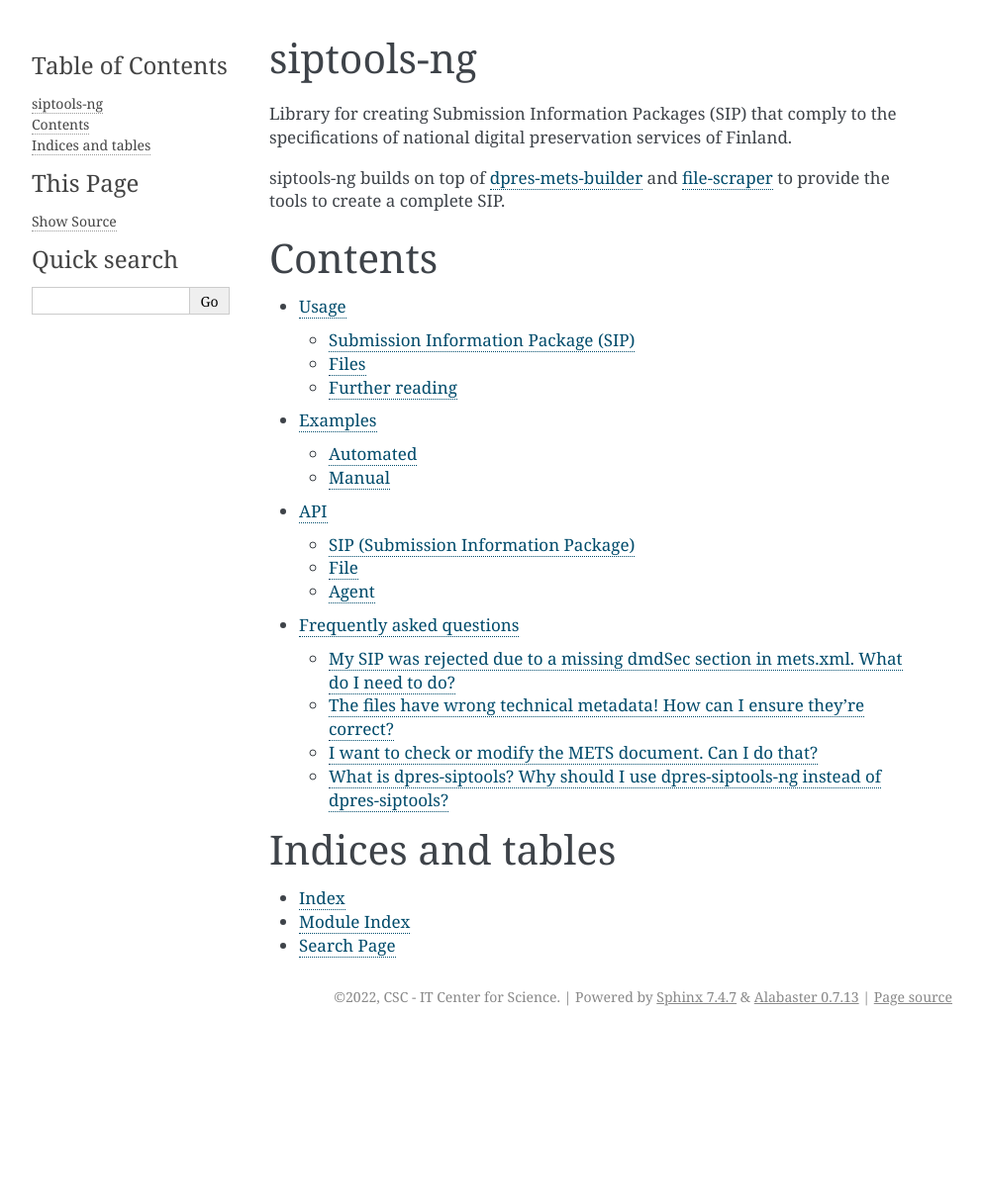
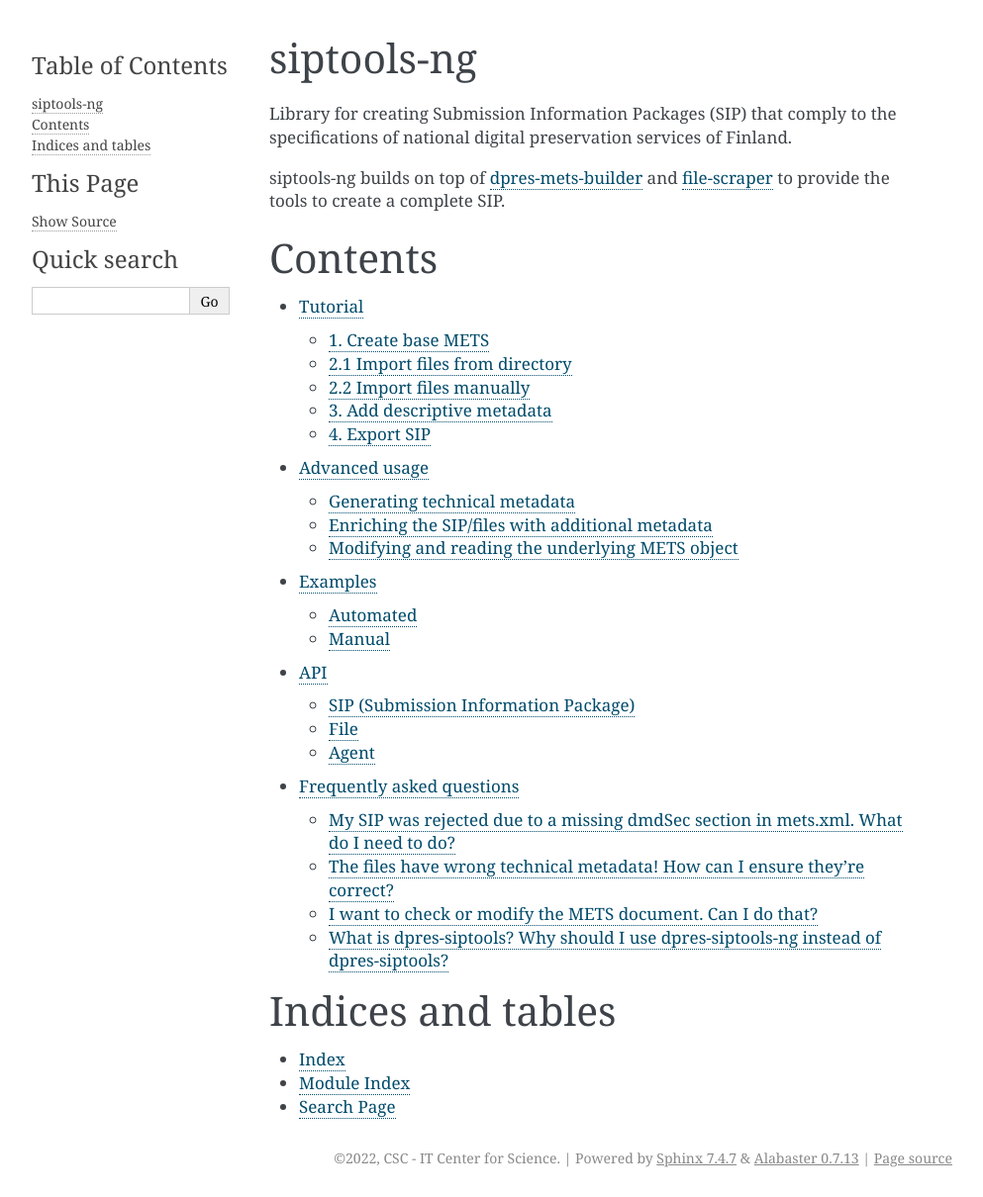
Before and after one commit to Digital-Preservation-Finland/dpres-siptools-ng, a Sphinx documentation site: the page built from doc/source/index.rst, in a window 1280 px wide. Shown: the whole page at 99% size, without its empty margins (148-1141 px from the left). Built offline with Sphinx 7.4.7, drawn with Linux system fonts in a browser that asks for light colours; before the commit the page ends 1047 px from its top, so only the background shows below that; some of the changed lines change nothing that is shown.

Commit message:
TPASPKT-1394 Split docs into "Tutorial" and "Advanced usage"
Split the documentation's introduction section into two sections.
"Tutorial" showcases the bare minimum to get a working SIP out the door,
while "Advanced usage" showcases additional usage patterns that can be
used to produce a better SIP.

```diff
--- /dev/null
+++ b/doc/source/advanced.rst
@@ -0,0 +1,120 @@
+.. _advanced:
+
+Advanced usage
+==============
+
+.. _generating_technical_metadata:
+
+Generating technical metadata
+-----------------------------
+
+:meth:`siptools_ng.file.File.generate_technical_metadata` accepts many optional
+parameters to ensure correct technical metadata is entered for the file.
+
+siptools-ng might sometimes generate wrong technical metadata due to missing
+context; for example, if we know ahead of time that a file we're importing is a
+CSV file and want to ensure it's not detected as a plain text file, we can
+ensure this using:
+
+.. code-block:: python
+
+    file.generate_technical_metadata(
+        file_format="text/csv", csv_has_header=True
+    )
+
+.. note::
+
+   The generated technical metadata is provided by file-scraper_, which is
+   a command-line tool that can also be used outside siptools-ng.
+
+Enriching the SIP/files with additional metadata
+------------------------------------------------
+
+Both :class:`siptools_ng.sip.SIP` and :class:`siptools_ng.file.File` accept
+metadata using the `add_metadata` method. This includes all metadata classes
+available in dpres-mets-builder under :mod:`mets_builder.metadata`.
+
+For example, we might know that one of the files was uploaded into collection
+management system *ArchiveStar*. We can add an event for this:
+
+.. code-block:: python
+
+    from mets_builder.metadata import DigitalProvenanceEventMetadata, DigitalProvenanceAgentMetadata
+    from mets_builder.mets import AgentRole
+
+    file = File(...)
+
+    event = DigitalProvenanceEventMetadata(
+        event_type="creation",
+        datetime="2024-01-01",
+        outcome="success",
+        detail=(
+            "The file was uploaded into the collection management system ArchiveStar"
+        )
+    )
+    agent = DigitalProvenanceAgentMetadata(
+        name="ArchiveStar",
+        agent_type="software",
+        version="1.2.0"
+    )
+    event.link_agent_metadata(agent, agent_role="executing program")
+
+    # Add the event into the file. Agent does not need to be added specifically,
+    # as it was linked to the event.
+    file.add_metadata([event])
+
+Modifying and reading the underlying METS object
+------------------------------------------------
+
+In the previous sections, siptools-ng has taken care of adding the requested
+entries into the underlying METS object.
+
+However, if siptools-ng does not provide the necessary interface for adding
+certain entries into the METS (eg. custom structural maps), you can access the
+METS and add them manually. The :class:`mets_builder.mets.METS` is available
+via `SIP.mets`.
+
+For example, to add a structural map, you can do the following:
+
+.. code-block:: python
+
+    from mets_builder import StructuralMapDiv, StructuralMap
+
+    file1 = File(...)
+    file2 = File(...)
+
+    root_div = StructuralMapDiv(
+        "custom_div",
+        digital_objects=[
+            file1.digital_object,
+            file2.digital_object
+        ],
+    )
+
+    # Add the custom div to a structural map
+    structural_map = StructuralMap(root_div=root_div)
+
+    # Add the custom structural map to METS and generate file references
+    mets.add_structural_maps([structural_map])
+
+.. warning::
+
+   Avoid adding or removing files after you have created the `SIP` instance,
+   as this can cause the state between siptools-ng and mets-builder to diverge.
+
+You can also print the in-progress METS document or write it to a file:
+
+.. code-block:: python
+
+    sip = SIP.from_directory(...)
+
+    # Print the METS as a string
+    print(sip.mets.to_xml())
+
+    # Write the METS to a file
+    sip.mets.write("/home/alice/mets.xml")
+
+For more information on the available METS classes, see `dpres-mets-builder documentation <https://digital-preservation-finland.github.io/dpres-mets-builder/>`_.
+
+.. _dpres-mets-builder: https://github.com/Digital-Preservation-Finland/dpres-mets-builder
+.. _file-scraper: https://github.com/Digital-Preservation-Finland/file-scraper
--- a/doc/source/index.rst
+++ b/doc/source/index.rst
@@ -16,7 +16,8 @@
 .. toctree::
    :maxdepth: 2
 
-   usage
+   tutorial
+   advanced
    examples
    api
    faq
--- /dev/null
+++ b/doc/source/tutorial.rst
@@ -0,0 +1,164 @@
+Tutorial
+========
+
+The final result ready for submission into the Digital Preservation Service is
+the *Submission Information Package* (SIP). The SIP consists of a
+*Metadata Encoding and Transmission Standard* (METS)
+document, a digital signature and file(s).
+
+The following must be provided to construct a valid minimal SIP:
+
+  * base METS information (METS profile, contract identifier and creator)
+  * files (automatically imported from directory or manually by hand)
+  * descriptive metadata (added anywhere in the SIP)
+
+Rest of the required information is automatically generated by siptools-ng.
+
+1. Create base METS
+^^^^^^^^^^^^^^^^^^^
+
+The METS object contains various metadata about the SIP and its contents. It is
+mostly populated by siptools-ng, though you need to provide some basic
+information first:
+
+.. code-block:: python
+
+    from mets_builder import METS, MetsProfile
+
+    mets = METS(
+        mets_profile=MetsProfile.RESEARCH_DATA,
+        contract_id="urn:uuid:abcd1234-abcd-1234-5678-abcd1234abcd",
+        creator_name="Sigmund Sipenthusiast",
+        creator_type="INDIVIDUAL"
+    )
+
+Once the SIP object is created, the METS object will be available via the
+`SIP.mets` property.
+
+.. note::
+
+   The METS specification is explained in more detail in the `DPRES metadata requirements <https://dpres.fi/en/specifications/metadata>`_.
+
+   In many cases, siptools-ng uses dpres-mets-builder_ to automatically
+   generate metadata without requiring user action.
+
+2.1 Import files from directory
+^^^^^^^^^^^^^^^^^^^^^^^^^^^^^^^
+
+The fastest and easiest way to create a SIP object is to automatically import a
+directory from the local filesystem using the
+:meth:`siptools_ng.sip.SIP.from_directory` factory method:
+
+.. code-block:: python
+
+    from siptools_ng.sip import SIP
+
+    sip = SIP.from_directory(mets=mets, path="/path/to/local/directory")
+
+2.2 Import files manually
+^^^^^^^^^^^^^^^^^^^^^^^^^
+
+Files can also be imported manually and then added into a SIP object using
+:meth:`siptools_ng.sip.SIP.from_files`:
+
+.. code-block:: python
+
+    from siptools_ng.file import File
+
+    files = [
+        File(
+            path="/home/sigmund/Videos/source-files/video.mkv",
+            digital_object_path="media/video.mkv"
+        ),
+        File(
+            path="/home/sigmund/Documents/pdf-a/document.pdf",
+            digital_object_path="documents/document.pdf"
+        )
+    ]
+
+    sip = SIP.from_files(mets=mets, files=files)
+
+
+The generated technical metadata for individual files can be fine-tuned by
+running :meth:`siptools_ng.file.File.generate_technical_metadata` manually with
+existing known technical metadata.
+
+.. warning::
+
+   Do not add or modify File instances after you have created the SIP instance.
+
+.. _add_descriptive_metadata:
+
+3. Add descriptive metadata
+^^^^^^^^^^^^^^^^^^^^^^^^^^^
+
+At least one piece of descriptive XML metadata needs to be added into the SIP.
+This metadata can concern a file or the package as a whole; the only
+requirement is that at least one piece of descriptive metadata is provided
+somewhere.
+
+.. note::
+
+   The National Digital Preservation schema catalog contains a variety of different
+   metadata document schemas that are accepted by the Digital Preservation Service.
+
+   You can look them up in the `DPRES national specifications <https://digitalpreservation.fi/en/specifications/metadata>`_.
+
+The metadata XML document can be automatically imported using `ImportedMetadata`, which will
+automatically detect the XML schema.
+
+.. code-block:: python
+
+    from mets_builder.metadata import (
+        ImportedMetadata, MetadataType, MetadataFormat
+    )
+
+    # Import metadata automatically from an external file...
+    dmd_md = ImportedMetadata.from_path("/path/to/descriptive_metadata.xml")
+
+    # ...or enter metadata schema information manually
+    dmd_md = ImportedMetadata(
+        metadata_type=MetadataType.DESCRIPTIVE,
+        metadata_format=MetadataFormat.DC,
+        format_version="2008",
+        data_path="/path/to/descriptive_metadata.xml"
+    )
+
+You can add the descriptive metadata to either a file or the SIP:
+
+.. code-block:: python
+
+    # Add metadata to SIP
+    sip.add_metadata([dmd_md])
+
+    # Add metadata to File, and the File to SIP
+    file.add_metadata([dmd_md])
+    sip = SIP.from_files(mets=mets, files=[file])
+
+4. Export SIP
+^^^^^^^^^^^^^
+
+Once you have created a SIP using either method, you can export it using the
+:meth:`siptools_ng.sip.SIP.finalize` method.
+
+This will generate a tar archive with a digital signature, a METS document
+and copies of all the files.
+
+.. code-block:: python
+
+   sip.finalize(
+        output_filepath="sip.tar",
+        sign_key_filepath="rsa-keys.crt"
+    )
+
+.. note::
+
+   `rsa-keys.crt` is the signing key used to create a digital signature for the
+   SIP.
+
+   See the `instructions on the National Digital Preservation Service site <https://digitalpreservation.fi/user_guide/deployment>`_
+   (in Finnish) for generating this signing key.
+
+The generated `sip.tar` file can then be uploaded into the Digital Preservation Service.
+
+.. _dpres-mets-builder: https://github.com/Digital-Preservation-Finland/dpres-mets-builder
--- a/doc/source/usage.rst
+++ /dev/null
@@ -1,114 +0,0 @@
-Usage
-=====
-
-Siptools-ng is a wrapper on top of dpres-mets-builder_, providing extended
-capabilities to work with the METS document and finalize it into a SIP.
-
-.. note::
-
-   These examples use very simple METS objects as examples. Please see
-   dpres-mets-builder_ documentation for more information on METS and
-   the different kinds of metadata that can be described using it.
-
-Submission Information Package (SIP)
-------------------------------------
-
-The final result ready for submission into the Digital Preservation Service is
-the *Submission Information Package* (SIP). The SIP consists of a METS
-document, a digital signature and file(s).
-
-The fastest and easiest way to create a SIP is to automatically import a
-directory from the local filesystem using the
-:meth:`siptools_ng.sip.SIP.from_directory` factory method:
-
-.. code-block:: python
-
-    from mets_builder import METS, MetsProfile
-    from siptools_ng.sip import SIP
-
-    mets = METS(
-        mets_profile=MetsProfile.RESEARCH_DATA,
-        contract_id="urn:uuid:abcd1234-abcd-1234-5678-abcd1234abcd",
-        creator_name="Sigmund Sipenthusiast",
-        creator_type="INDIVIDUAL"
-    )
-    sip = SIP.from_directory(mets=mets, path="/path/to/local/directory")
-
-Files can also be imported manually and then added into a SIP using :meth:`siptools_ng.sip.SIP.from_files`:
-
-.. code-block:: python
-
-    from siptools_ng.file import File
-
-    files = [
-        File(
-            path="/home/sigmund/Videos/source-files/video.mkv",
-            digital_object_path="media/video.mkv"
-        ),
-        File(
-            path="/home/sigmund/Documents/pdf-a/document.pdf",
-            digital_object_path="documents/document.pdf"
-        )
-    ]
-
-    sip = SIP.from_files(mets=mets, files=files)
-
-.. warning::
-
-   Do not add or modify File instances after you have created the SIP instance.
-
-Once you have created a SIP using either method, you can export it immediately
-using the :meth:`siptools_ng.sip.SIP.finalize` method:
-
-.. code-block:: python
-
-   sip.finalize(
-        output_filepath="sip.tar",
-        sign_key_filepath="rsa-keys.crt"
-    )
-
-.. note::
-
-   `rsa-keys.crt` is the signing key used to create a digital signature for the
-   SIP.
-
-   See the `instructions on the National Digital Preservation Service site <https://digitalpreservation.fi/user_guide/deployment>`_
-   (in Finnish) for generating this signing key.
-
-The generated `sip.tar` file can then be uploaded into the service.
-
-Files
------
-
-Handling digital objects is different from ``dpres-mets-builder`` in
-``dpres-siptools-ng``. Digital objects are encapsulated using the
-:class:`siptools_ng.file.File` class:
-
-.. code-block:: python
-
-    from siptools_ng.file import File
-
-    file = File(
-        path="sip_files/artwork.tif",
-        sip_filepath="data/artwork.tif"
-    )
-
-This enables additional functionality such as generating technical metadata automatically::
-
-    file.generate_technical_metadata()
-
-:meth:`siptools_ng.file.File.generate_technical_metadata` accepts many
-parameters to ensure correct technical metadata is entered for the file. For
-example, if we know a file we're importing is a CSV file and want to ensure
-it's not detected as a plain text file, we can ensure this using:
-
-.. code-block:: python
-
-    file.generate_technical_metadata(csv_has_header=True)
-
-Further reading
----------------
-
-For more comprehensive examples, see :doc:`examples`.
-
-.. _dpres-mets-builder: https://github.com/Digital-Preservation-Finland/dpres-mets-builder
```
